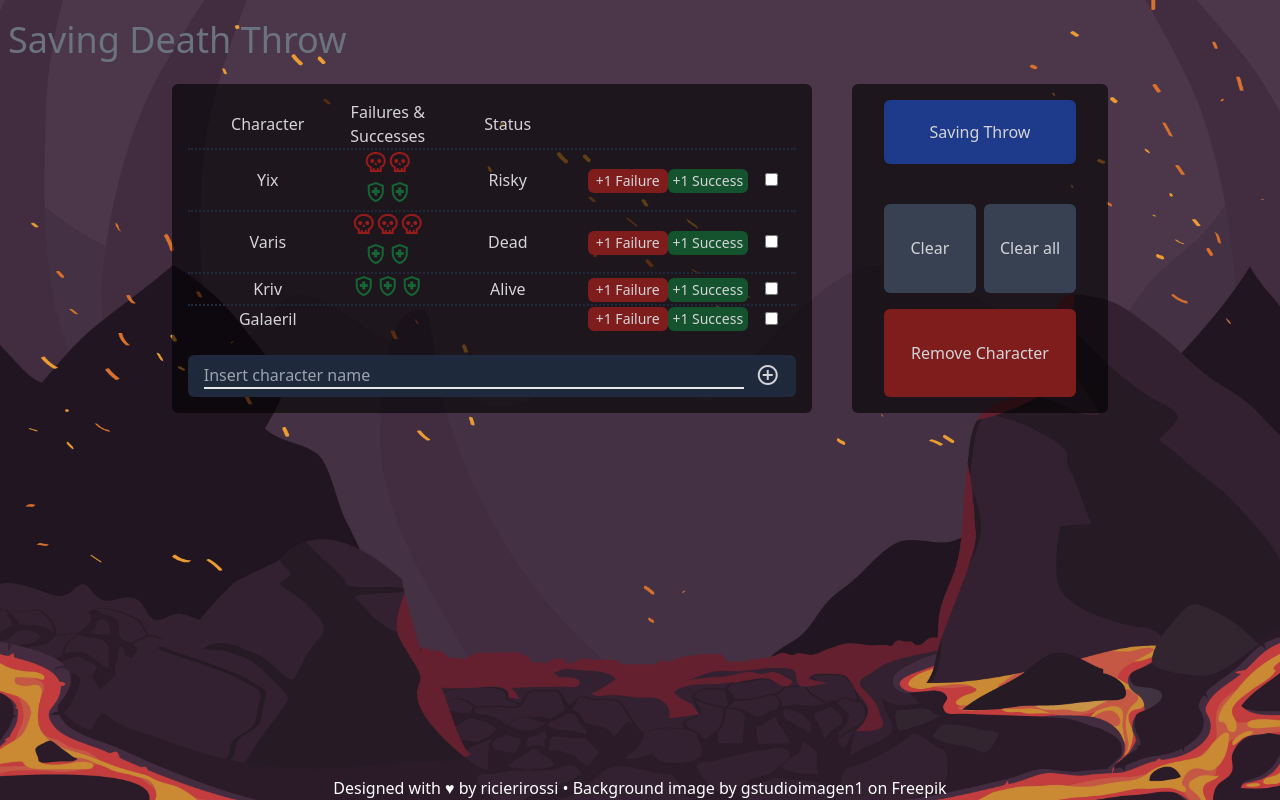
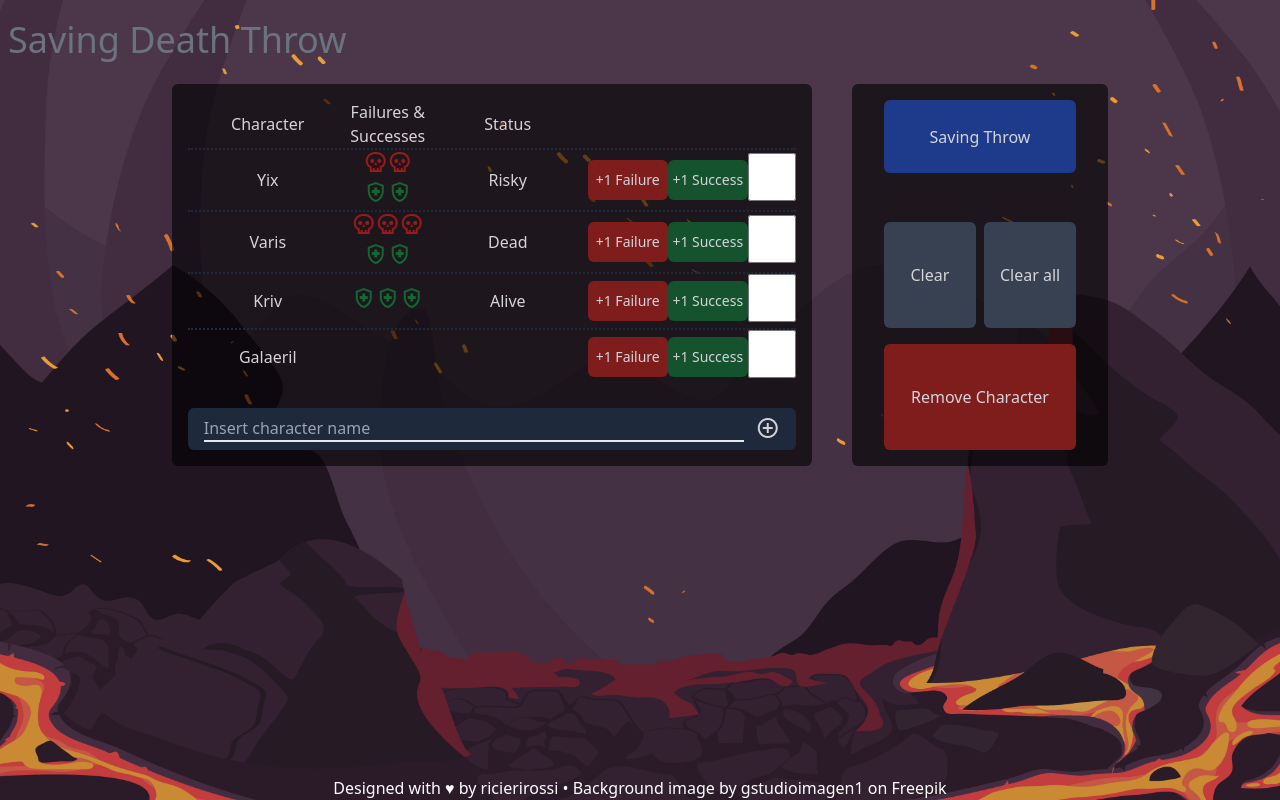
Before and after one commit to ricierirossi/death-saving-throw, a Vue app: page / in a window 1280 px wide. Built offline with nearby package versions, Linux system fonts and the light colour scheme.

Commit message:
Update buttons size

```diff
--- a/src/components/StatusTableD.vue
+++ b/src/components/StatusTableD.vue
@@ -40,13 +40,13 @@
                     <span>{{ character.status }}</span>
                     <div>
                         <button
-                            class="bg-red-900 rounded-md hover:bg-red-800 text-sm min-w-20 min-h-6"
+                            class="bg-red-900 rounded-md hover:bg-red-800 text-sm min-w-20 min-h-10"
                             @click="addFailure(key)"
                         >
                             +1 Failure
                         </button>
                         <button
-                            class="bg-green-900 rounded-md hover:bg-green-800 text-sm min-w-20 min-h-6"
+                            class="bg-green-900 rounded-md hover:bg-green-800 text-sm min-w-20 min-h-10"
                             @click="addSuccess(key)"
                         >
                             +1 Success
@@ -56,6 +56,7 @@
                         <input
                             type="checkbox"
                             :checked="character.checked"
+                            class="w-12 h-12"
                             @click="changeCheckbox(character.id)"
                         />
                     </div>
```
